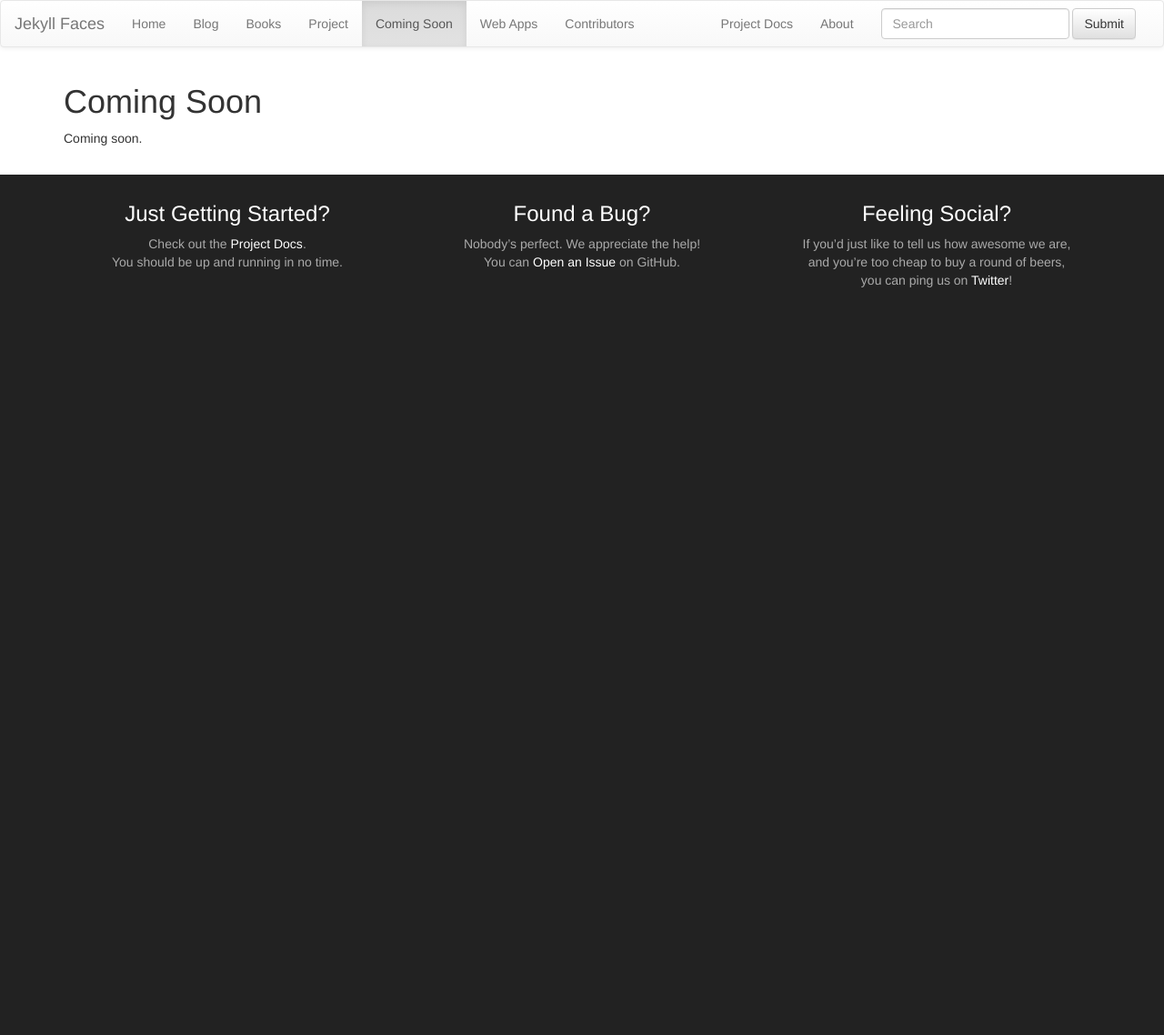
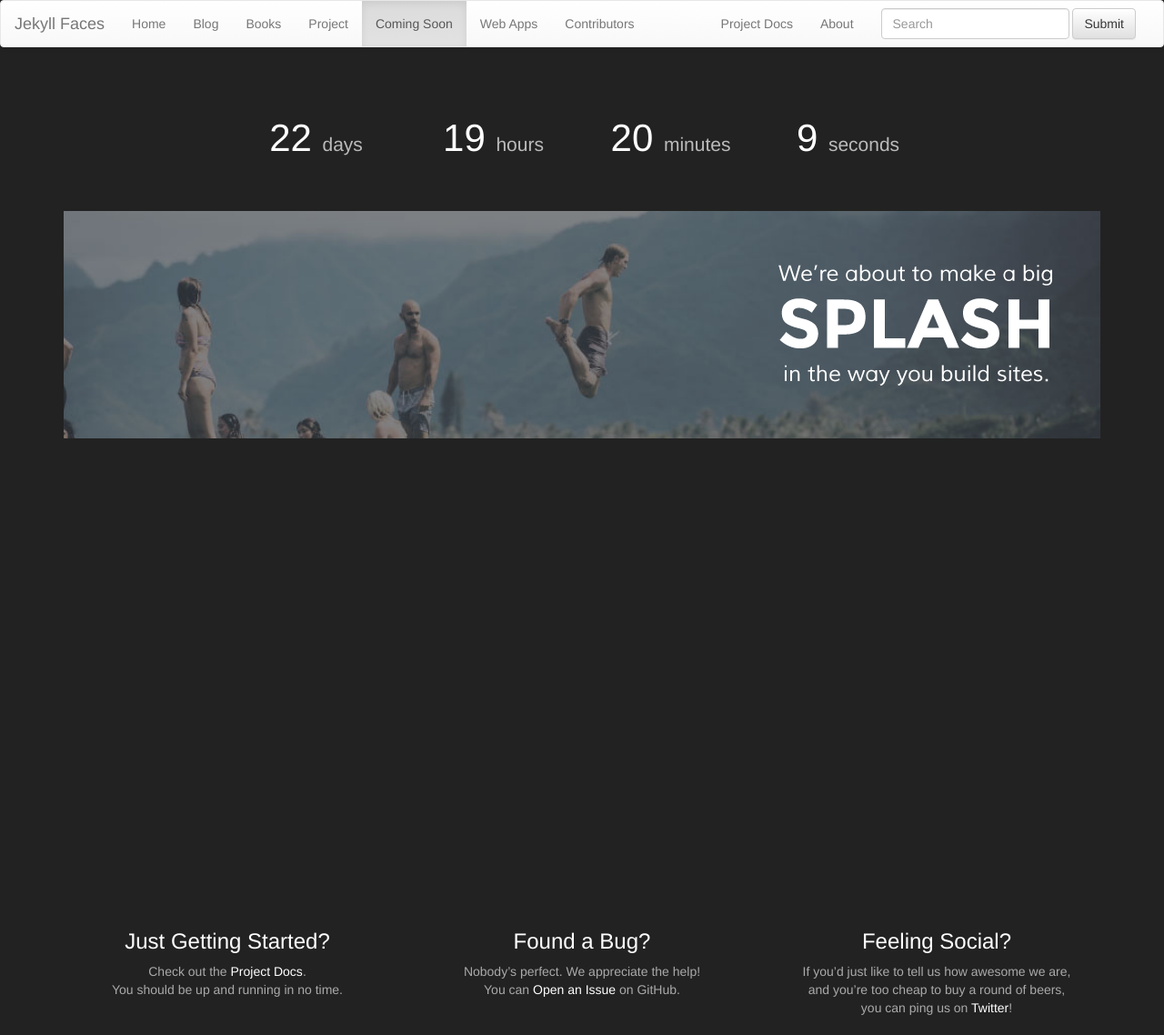
Before and after one commit to groundh0g/jekyllfaces, a Jekyll site: the page built from soon/index.md, in a window 1280 px wide. Shown: the whole page at 91% size. Built offline with Jekyll 4.4.1, drawn with Linux system fonts in a browser that asks for light colours; our own code applies the rules of GitHub Pages for plain Markdown files; before the commit the page ends 900 px from its top, so only the background shows below that.

Commit message:
adds 'coming soon' layout and scripts

```diff
--- /dev/null
+++ b/_includes/countdown.liquid
@@ -0,0 +1,41 @@
+<div class="row countdown countdown-{{ include.size }}">
+    <div class="col-md-2">&nbsp;</div>
+    {% if include.size == "large" %}
+      <div class="col-md-2"><span class="cdDays">XX</span> <small>days</small></div>
+      <div class="col-md-2"><span class="cdHrs">XX</span> <small>hours</small></div>
+      <div class="col-md-2"><span class="cdMins">XX</span> <small>minutes</small></div>
+      <div class="col-md-2"><span class="cdSecs">XX</span> <small>seconds</small></div>
+    {% else %}
+      <div class="col-md-2"><span class="cdDays">XX</span><br/><small>days</small></div>
+      <div class="col-md-2"><span class="cdHrs">XX</span><br/><small>hours</small></div>
+      <div class="col-md-2"><span class="cdMins">XX</span><br/><small>minutes</small></div>
+      <div class="col-md-2"><span class="cdSecs">XX</span><br/><small>seconds</small></div>
+    {% endif %}
+    <div class="col-md-2">&nbsp;</div>
+</div>
+
+
+<script type="text/javascript">
+	var end = end || new Date('{{ include.date }}');
+
+	var _second = 1000;
+	var _minute = _second * 60;
+	var _hour = _minute * 60;
+	var _day = _hour * 24;
+
+	var showRemaining = showRemaining || function() {
+		var now = new Date();
+		var distance = end - now;
+		if (distance < 0) {
+			distance = 0;
+			clearInterval(timer);
+		}
+
+		$(".cdDays").text(Math.floor(distance / _day));
+		$(".cdHrs").text(Math.floor((distance % _day) / _hour));
+		$(".cdMins").text(Math.floor((distance % _hour) / _minute));
+		$(".cdSecs").text(Math.floor((distance % _minute) / _second));
+	}
+
+	var timer = timer || setInterval(showRemaining, 1000);
+</script>
--- a/_layouts/soon.html
+++ b/_layouts/soon.html
@@ -9,3 +9,9 @@ layout: default
         </div>
     </div>
 </div>
+
+<script type="text/javascript">
+    window.onscroll = function(e) {
+        $("div.soon").css("background-position", "0 " + (-150 - window.pageYOffset / 2) + "px");
+    };
+</script>
--- a/assets/soon.css
+++ b/assets/soon.css
@@ -6,23 +6,47 @@ main.page-content,
 div.wrapper,
 div.wrapper div.content,
 div.soon-container,
-div.soon-content,
-div.soon {
+div.soon-content {
     height: 100%;
     min-height: 100%;
+}
+
+body {
+    background-color: #222;
 }
 
 div.soon {
     background-image: url("../soon/images/make-a-splash.jpg");
     background-repeat: no-repeat;
     background-size: 100%;
-    /*background-position: 0 -500px;*/
+    background-position: 0 -150px;
     overflow-x: hidden;
     overflow-y: scroll;
+    height: 250px;
 }
 
-body {
-    background-image: url("../soon/images/make-a-splash.jpg");
-    background-repeat: no-repeat;
-    background-size: 100%;
+div.soon img {
+    position: relative;
+    top: 25px;
+    left: 750px;
 }
+
+div.countdown, div.countdown-small {
+    font-size: 1.5em;
+    margin-top:10px;
+    margin-bottom:10px;
+    color: #fff;
+    text-align: center;
+}
+
+div.countdown-large {
+    font-size: 3.0em;
+    margin-top:50px;
+    margin-bottom:50px;
+    color: #fff;
+}
+
+div.countdown div small {
+    font-size: 0.50em;
+    color: #bbb;
+}
--- a/soon/index.md
+++ b/soon/index.md
@@ -1,7 +1,9 @@
 ---
-layout: page
+layout: soon
 ---
 
-# Coming Soon
+{% include countdown.liquid size="large" date="07/15/2017 10:00 AM" %}
 
-Coming soon.
+<div class="soon">
+  <img src="images/make-a-splash-text.png" />
+</div>
```
Also changed, not shown: soon/images/make-a-splash-text.png (added), soon/images/make-a-splash.jpg (added).
